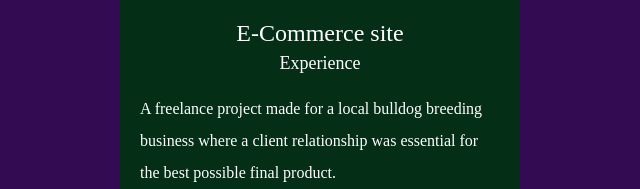
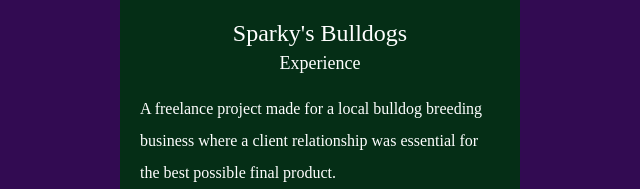
Before and after one commit to Davidc45/website-portfolio, a website: page public/index.html in a window 1280 px wide. Shown: the part 3524-3713 px from the top of the page, 4-644 px from the left. Drawn offline with Linux system fonts and the light colour scheme; a web font is replaced by a local one.

Commit message:
fixed e-commerce website labeling

```diff
--- a/public/index.html
+++ b/public/index.html
@@ -197,7 +197,7 @@
                 <div>
                     <img src="images/Sparky's Bulldogs.png" alt="CalderonBulldogs pdf" class=" ">
                     <div class="bg-green-950 p-5">
-                        <h1 class="text-center text-base lg:text-2xl">E-Commerce site</h1>
+                        <h1 class="text-center text-base lg:text-2xl">Sparky's Bulldogs</h1>
                         <h2 class="text-center text-xs lg:text-lg">Experience</h2>
                         <p class="text-xs mt-4 upper leading-7 lg:leading-loose lg:text-base">
                             A freelance project made for a local bulldog breeding business where
```
